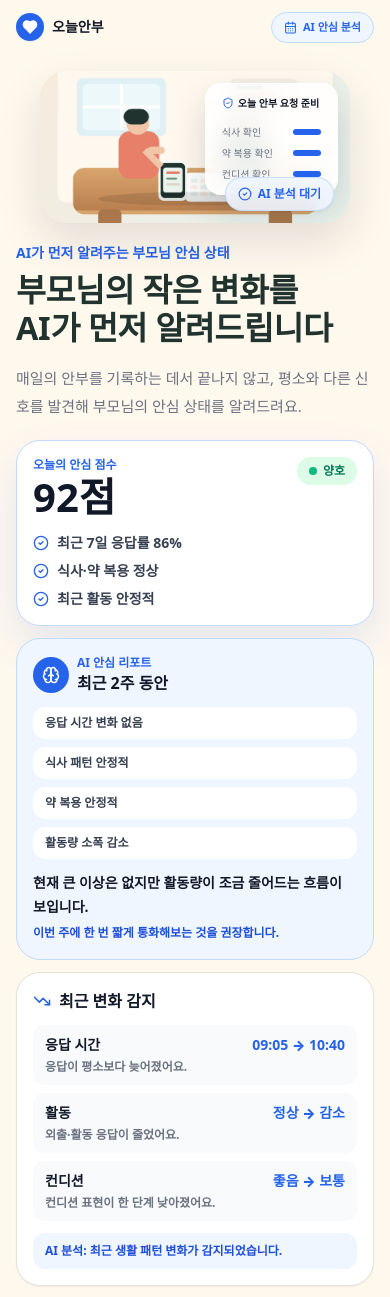
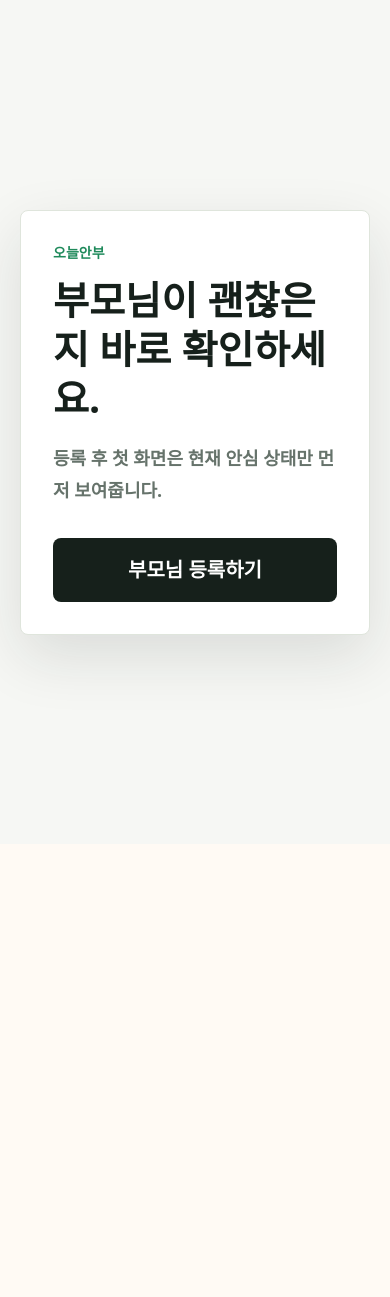
Before and after one commit to hotoksusu/Thinking-of-You, a Next.js app: page / in a window 390 px wide. Shown: the top 1297 px of the page. After the commit the page ends 844 px from the top, so only its background shows below. Built offline with nearby package versions, Linux system fonts and the light colour scheme; a web font is replaced by a local one.

Commit message:
Simplify home reassurance dashboard

```diff
--- a/app/page.tsx
+++ b/app/page.tsx
@@ -1,474 +1,194 @@
-import Image from "next/image";
-import Link from "next/link";
 import type { ReactNode } from "react";
-import {
-  ArrowRight,
-  Brain,
-  CalendarDays,
-  CheckCircle2,
-  ClipboardCheck,
-  Heart,
-  Info,
-  MessageCircle,
-  ShieldCheck,
-  Sparkles,
-  TrendingDown,
-  Users,
-} from "lucide-react";
-import { PricingSection } from "@/components/pricing-section";
-import { SampleStartButton } from "@/components/sample-start-button";
-import {
-  calculatePeaceScore,
-  detectPatternChanges,
-  generateAiInsight,
-  generateAiReport,
-  getProfileResponses,
-} from "@/lib/safety";
 
-const alertTags = ["오늘 응답 없음", "약 복용 미확인", "컨디션 나쁨", "2일 연속 미응답"];
-const brand = {
-  primary: "#2563EB",
-  dark: "#1D4ED8",
-  soft: "#EFF6FF",
-  border: "#BFDBFE",
-  text: "#111827",
-  subText: "#6B7280",
-  kakao: "#FEE500",
+type HomeProps = {
+  searchParams?: Promise<{
+    registered?: string;
+  }>;
 };
 
-export default function Home() {
-  const responses = getProfileResponses("mom");
-  const peaceScore = calculatePeaceScore(responses);
-  const aiReport = generateAiReport();
-  const patternChanges = detectPatternChanges();
-  const aiInsight = generateAiInsight();
+const evidence = [
+  {
+    label: "응답 상태",
+    value: "오전 8:42 안부 응답",
+    detail: "평소 응답 시간과 비슷합니다.",
+    tone: "bg-emerald-500",
+  },
+  {
+    label: "식사 상태",
+    value: "아침 식사 확인",
+    detail: "오늘 식사 흐름이 안정적입니다.",
+    tone: "bg-emerald-500",
+  },
+  {
+    label: "약 복용 상태",
+    value: "혈압약 복용 완료",
+    detail: "복용 확인이 정상 범위입니다.",
+    tone: "bg-emerald-500",
+  },
+  {
+    label: "활동 상태",
+    value: "평소 수준의 외출 감지",
+    detail: "급격한 활동 감소는 없습니다.",
+    tone: "bg-sky-500",
+  },
+];
+
+const family = [
+  { name: "민지", role: "딸", status: "확인함" },
+  { name: "현우", role: "아들", status: "알림 수신" },
+  { name: "이모", role: "보호자", status: "대기 중" },
+];
+
+export default async function Home({ searchParams }: HomeProps) {
+  const params = await searchParams;
+  const registered = params?.registered === "1";
+
+  if (!registered) {
+    return (
+      <main className="min-h-screen bg-[#f6f7f4] px-5 py-8 text-[#16201b]">
+        <section className="mx-auto flex min-h-[calc(100vh-4rem)] w-full max-w-[560px] items-center">
+          <div className="w-full rounded-lg border border-[#dfe5dc] bg-white p-8 shadow-[0_22px_60px_rgba(24,36,29,0.12)] sm:p-11">
+            <p className="text-sm font-black text-[#1f8a5b]">오늘안부</p>
+            <h1 className="mt-3 text-[2.45rem] font-black leading-tight tracking-normal sm:text-[3.35rem]">
+              부모님이 괜찮은지 바로 확인하세요.
+            </h1>
+            <p className="mt-5 text-lg font-semibold leading-8 text-[#66736b]">
+              등록 후 첫 화면은 현재 안심 상태만 먼저 보여줍니다.
+            </p>
+            <a
+              href="/?registered=1"
+              className="mt-8 flex min-h-16 w-full items-center justify-center rounded-lg bg-[#16201b] px-6 text-xl font-black text-white transition hover:bg-[#223028] focus:outline-none focus:ring-4 focus:ring-emerald-200"
+            >
+              부모님 등록하기
+            </a>
+          </div>
+        </section>
+      </main>
+    );
+  }
 
   return (
-    <main className="min-h-screen bg-[#fff8ed]" style={{ color: brand.text }}>
-      <section className="mx-auto min-h-screen w-full max-w-[390px] px-4 pb-8 pt-3">
-        <header className="flex items-center justify-between">
-          <Link href="/" className="flex items-center gap-2 text-sm font-extrabold">
-            <span className="flex size-7 items-center justify-center rounded-full bg-[#2563EB] text-white shadow-sm">
-              <Heart size={16} fill="currentColor" aria-hidden />
-            </span>
-            오늘안부
-          </Link>
-          <span className="inline-flex items-center gap-1.5 rounded-full border border-[#BFDBFE] bg-[#EFF6FF] px-3 py-1.5 text-[11px] font-bold text-[#2563EB]">
-            <CalendarDays size={13} aria-hidden />
-            AI 안심 분석
-          </span>
+    <main className="min-h-screen bg-[#f6f7f4] px-4 py-5 text-[#16201b] sm:px-7 sm:py-8">
+      <div className="mx-auto w-full max-w-[1060px]">
+        <header className="mb-5 flex items-start justify-between gap-4">
+          <div>
+            <p className="text-sm font-black text-[#1f8a5b]">오늘안부</p>
+            <h1 className="mt-1 text-3xl font-black tracking-normal">엄마 안심 상태</h1>
+          </div>
+          <a
+            href="/"
+            className="flex min-h-11 shrink-0 items-center justify-center rounded-lg border border-[#dfe5dc] bg-white px-4 text-sm font-black text-[#66736b]"
+          >
+            등록 전 보기
+          </a>
         </header>
 
-        <div className="mt-7 px-6">
-          <div className="relative overflow-hidden rounded-[1.7rem] bg-[#f5eee4] shadow-[0_18px_45px_rgba(15,23,42,0.12)]">
-            <Image
-              src="/hero-care.png"
-              alt="가족의 안부와 건강 루틴을 챙기는 모습"
-              width={640}
-              height={400}
-              priority
-              className="h-[152px] w-full object-cover object-center"
-            />
-            <div className="absolute right-3 top-3 rounded-2xl border border-white/80 bg-white/85 px-4 py-3 text-[10px] text-[#6B7280] shadow-[0_16px_34px_rgba(15,23,42,0.16)] backdrop-blur-md">
-              <p className="mb-2 inline-flex items-center gap-1 font-extrabold text-[#111827]">
-                <ShieldCheck size={12} className="text-[#2563EB]" aria-hidden />
-                오늘 안부 요청 준비
-              </p>
-              {["식사 확인", "약 복용 확인", "컨디션 확인"].map((item) => (
-                <div key={item} className="mt-1.5 flex items-center justify-between gap-5">
-                  <span>{item}</span>
-                  <span className="h-1.5 w-7 rounded-full bg-[#2563EB]" />
-                </div>
-              ))}
-            </div>
-            <div className="absolute bottom-3 right-4 inline-flex items-center gap-1.5 rounded-full border border-[#BFDBFE]/80 bg-[#EFF6FF]/90 px-3 py-2 text-xs font-extrabold text-[#2563EB] shadow-sm backdrop-blur">
-              <CheckCircle2 size={14} aria-hidden />
-              AI 분석 대기
-            </div>
+        <section className="grid gap-6 rounded-lg border border-[#dfe5dc] bg-white p-7 shadow-[0_22px_60px_rgba(24,36,29,0.12)] md:grid-cols-[1fr_220px] md:items-center md:p-9">
+          <div>
+            <span className="inline-flex min-h-9 items-center rounded-full bg-[#e5f5ee] px-4 text-base font-black text-[#1f8a5b]">
+              안심
+            </span>
+            <h2 className="mt-5 text-[2.35rem] font-black leading-tight tracking-normal sm:text-[3.6rem]">
+              엄마는 현재 안심 상태입니다.
+            </h2>
+            <p className="mt-4 text-xl font-black text-[#66736b]">최근 이상 신호 없음</p>
           </div>
-        </div>
-
-        <section className="mt-5">
-          <p className="text-sm font-extrabold text-[#2563EB]">
-            AI가 먼저 알려주는 부모님 안심 상태
-          </p>
-          <h1 className="mt-2 text-[2.03rem] font-black leading-[1.2] tracking-[-0.01em] text-brand-ink">
-            부모님의 작은 변화를
-            <br />
-            AI가 먼저 알려드립니다
-          </h1>
-          <p className="mt-4 text-[15px] leading-7 text-[#6B7280]">
-            매일의 안부를 기록하는 데서 끝나지 않고, 평소와 다른 신호를 발견해
-            부모님의 안심 상태를 알려드려요.
-          </p>
-        </section>
-
-        <section className="mt-5 space-y-3">
-          <PeaceScorePreview score={peaceScore.score} label={peaceScore.label} factors={peaceScore.factors} />
-          <AiReportPreview
-            period={aiReport.period}
-            highlights={aiReport.highlights}
-            opinion={aiReport.opinion}
-            recommendation={aiReport.recommendation}
-          />
-          <PatternChangePreview changes={patternChanges} />
-          <AiInsightPreview
-            period={aiInsight.period}
-            signals={aiInsight.signals}
-            opinion={aiInsight.opinion}
-          />
-        </section>
-
-        <section className="mt-6">
-          <h2 className="text-base font-black">무엇을 먼저 하시겠어요?</h2>
-          <div className="mt-3 space-y-3">
-            <ActionCard
-              href="/setup?mode=family&fresh=1"
-              icon={<Heart size={19} aria-hidden />}
-              tone="coral"
-              title="부모님 등록하기"
-              badge="추천"
-              description="부모님의 이름과 연락 방법을 먼저 설정해요."
-            />
-            <ActionCard
-              href="/home"
-              icon={<ClipboardCheck size={19} aria-hidden />}
-              tone="mint"
-              title="오늘 안심 상태 확인하기"
-              description="부모님의 안부와 이상 신호를 빠르게 확인해요."
-            />
+          <div className="grid min-h-36 content-center rounded-lg bg-[#10231b] p-6 text-white md:min-h-44">
+            <span className="text-sm font-black text-[#b9d5c8]">안심 점수</span>
+            <strong className="mt-2 text-5xl font-black leading-none">92점</strong>
           </div>
         </section>
 
-        <Link
-          href="/setup?mode=family&fresh=1"
-          className="mt-4 flex min-h-[3.35rem] w-full items-center justify-center gap-2 rounded-full bg-[#FEE500] px-5 text-sm font-black text-[#191919] shadow-[0_14px_30px_rgba(17,24,39,0.13)] transition hover:brightness-[0.98] active:scale-[0.98]"
-        >
-          <MessageCircle size={18} aria-hidden />
-          카카오로 간편 시작하기
-          <ArrowRight size={16} aria-hidden />
-        </Link>
-        <p className="mt-2 text-center text-[11px] font-semibold text-[#6B7280]">
-          보호자 계정으로 빠르게 시작해요
-        </p>
-
-        <div className="my-6 flex items-center gap-3 text-[11px] font-bold text-stone-400">
-          <span className="h-px flex-1 bg-brand-line" />
-          또는
-          <span className="h-px flex-1 bg-brand-line" />
-        </div>
-
-        <SampleStartButton className="w-full bg-white" />
-
-        <section className="mt-6">
-          <h2 className="text-lg font-black text-[#111827]">왜 오늘안부인가요?</h2>
-          <div className="mt-3 grid gap-3">
-            <CompareCard
-              title="안부 기록"
-              badge="기존 방식"
-              description="식사·약 복용 여부를 단순히 기록하고 확인해요."
-              items={["단순 기록만 제공", "놓친 신호를 직접 찾아야 함"]}
-            />
-            <CompareCard
-              title="오늘안부"
-              badge="AI 분석"
-              highlighted
-              description="기록을 해석해 평소와 다른 신호를 먼저 보여줘요."
-              items={["변화 감지", "AI 안심 리포트", "미응답 분석", "안심 점수"]}
-            />
+        <section className="mt-5 rounded-lg border border-[#dfe5dc] bg-white p-6">
+          <SectionTitle label="판단 근거" title="오늘 상태를 이렇게 확인했어요." />
+          <div className="mt-5 grid gap-3 md:grid-cols-4">
+            {evidence.map((item) => (
+              <article key={item.label} className="min-h-32 rounded-lg border border-[#dfe5dc] bg-[#fbfcfa] p-5">
+                <div className="flex items-start gap-3">
+                  <span className={`mt-1 size-3 shrink-0 rounded-full ${item.tone}`} />
+                  <div>
+                    <h3 className="font-black">{item.label}</h3>
+                    <p className="mt-2 text-sm font-bold text-[#66736b]">{item.value}</p>
+                    <p className="mt-2 text-sm leading-6 text-[#66736b]">{item.detail}</p>
+                  </div>
+                </div>
+              </article>
+            ))}
           </div>
         </section>
 
-        <section className="mt-6 rounded-[1.5rem] border border-[#BFDBFE] bg-white/90 p-4 shadow-[0_16px_38px_rgba(37,99,235,0.08)]">
-          <div className="flex items-start gap-3">
-            <span className="flex size-10 shrink-0 items-center justify-center rounded-full bg-[#EFF6FF] text-[#2563EB]">
-              <Users size={20} aria-hidden />
-            </span>
-            <div>
-              <p className="text-[11px] font-black uppercase tracking-[0.08em] text-[#2563EB]">
-                Family Network
-              </p>
-              <h2 className="mt-1 text-lg font-black text-[#111827]">가족 안심 네트워크</h2>
-              <p className="mt-2 text-sm leading-6 text-[#6B7280]">
-                형제자매와 함께 부모님의 상태를 확인하고 공유할 수 있습니다.
-              </p>
-            </div>
-          </div>
-          <div className="mt-4 rounded-2xl bg-[#EFF6FF] p-3">
-            <div className="flex items-center justify-between rounded-xl bg-white px-3 py-3 shadow-sm">
-              <span className="font-black text-[#111827]">엄마</span>
-              <span className="rounded-full bg-[#DCFCE7] px-2.5 py-1 text-[11px] font-black text-emerald-700">
-                최근 상태 공유
-              </span>
-            </div>
-            <div className="mt-3 grid grid-cols-3 gap-2 text-center text-xs font-black text-[#1D4ED8]">
-              {["장녀", "장남", "막내"].map((member) => (
-                <span key={member} className="rounded-full bg-white px-3 py-2 shadow-sm">
-                  {member}
-                </span>
-              ))}
-            </div>
+        <section className="mt-5 rounded-lg border border-[#dfe5dc] bg-white p-6">
+          <SectionTitle label="AI 안심 리포트" title="지금 필요한 말만 정리했어요." />
+          <div className="mt-5 grid gap-3 md:grid-cols-3">
+            <ReportCard title="최근 변화">
+              응답 시간과 활동량이 지난 7일 평균과 비슷합니다.
+            </ReportCard>
+            <ReportCard title="AI 해석">
+              식사, 복약, 활동 흐름이 안정적이라 위험 신호는 낮습니다.
+            </ReportCard>
+            <ReportCard title="권장 행동">
+              오늘은 가벼운 안부 메시지만 보내도 충분합니다.
+            </ReportCard>
           </div>
         </section>
 
-        <section className="mt-5 rounded-2xl border border-[#BFDBFE] bg-[#EFF6FF] px-4 py-4 shadow-[0_12px_28px_rgba(37,99,235,0.07)]">
-          <div className="flex items-start gap-3">
-            <span className="mt-0.5 flex size-8 shrink-0 items-center justify-center rounded-full bg-white text-[#2563EB] shadow-sm">
-              <Info size={17} aria-hidden />
+        <details className="mt-5 rounded-lg border border-[#dfe5dc] bg-white">
+          <summary className="flex min-h-24 cursor-pointer list-none items-center justify-between gap-4 p-6 marker:hidden">
+            <span>
+              <span className="block text-sm font-black text-[#1f8a5b]">변화 감지</span>
+              <strong className="mt-2 block text-2xl font-black">자세히 보기</strong>
             </span>
-            <div className="min-w-0">
-              <p className="text-[13px] font-extrabold text-[#111827]">
-                응답이 없거나 평소와 다른 상태가 반복되면 알려드려요.
-              </p>
-              <div className="mt-3 flex flex-wrap gap-1.5">
-                {alertTags.map((tag) => (
-                  <span
-                    key={tag}
-                    className="rounded-full border border-white bg-white px-2.5 py-1 text-[10px] font-bold text-[#1D4ED8] shadow-sm"
-                  >
-                    {tag}
-                  </span>
-                ))}
-              </div>
-            </div>
+            <span className="text-sm font-black text-[#66736b]">기본 접힘</span>
+          </summary>
+          <div className="grid gap-3 px-6 pb-6">
+            <p className="rounded-lg bg-[#f6f8f5] px-4 py-3 text-[#66736b]">
+              최근 24시간 동안 급격한 활동 감소는 없습니다.
+            </p>
+            <p className="rounded-lg bg-[#f6f8f5] px-4 py-3 text-[#66736b]">
+              복약 확인 시간이 평소보다 12분 늦었지만 정상 범위입니다.
+            </p>
+            <p className="rounded-lg bg-[#f6f8f5] px-4 py-3 text-[#66736b]">
+              밤사이 긴 미응답 구간은 감지되지 않았습니다.
+            </p>
+          </div>
+        </details>
+
+        <section className="mt-5 rounded-lg border border-[#dfe5dc] bg-white p-6">
+          <SectionTitle label="가족 네트워크" title="함께 확인하는 사람들" />
+          <div className="mt-5 grid gap-3 md:grid-cols-3">
+            {family.map((member) => (
+              <article
+                key={member.name}
+                className="flex min-h-24 items-center justify-between gap-4 rounded-lg border border-[#dfe5dc] bg-[#fbfcfa] p-5"
+              >
+                <div>
+                  <strong className="block text-lg font-black">{member.name}</strong>
+                  <span className="mt-1 block text-sm font-semibold text-[#66736b]">{member.role}</span>
+                </div>
+                <p className="shrink-0 font-black text-[#66736b]">{member.status}</p>
+              </article>
+            ))}
           </div>
         </section>
-
-        <PricingSection />
-
-        <footer className="mt-6 border-t border-brand-line pt-5 text-center text-xs leading-6 text-stone-500">
-          부모님이 카카오톡을 안 써도 문자·전화로 이어갈 수 있어요.
-        </footer>
-      </section>
+      </div>
     </main>
   );
 }
 
-function PeaceScorePreview({
-  score,
-  label,
-  factors,
-}: {
-  score: number;
-  label: string;
-  factors: string[];
-}) {
+function SectionTitle({ label, title }: { label: string; title: string }) {
   return (
-    <article className="rounded-[1.5rem] border border-[#BFDBFE] bg-white p-4 shadow-[0_18px_42px_rgba(37,99,235,0.12)]">
-      <div className="flex items-start justify-between">
-        <div>
-          <p className="text-xs font-black text-[#2563EB]">오늘의 안심 점수</p>
-          <p className="mt-1 text-[2.5rem] font-black leading-none text-[#111827]">
-            {score}점
-          </p>
-        </div>
-        <span className="inline-flex items-center gap-1.5 rounded-full bg-[#DCFCE7] px-3 py-1.5 text-xs font-black text-emerald-700">
-          <span className="size-2 rounded-full bg-emerald-500" />
-          {label}
-        </span>
-      </div>
-      <div className="mt-4 space-y-2">
-        {factors.map((factor) => (
-          <p key={factor} className="flex items-center gap-2 text-sm font-bold text-[#374151]">
-            <CheckCircle2 size={16} className="text-[#2563EB]" aria-hidden />
-            {factor}
-          </p>
-        ))}
-      </div>
+    <div>
+      <p className="text-sm font-black text-[#1f8a5b]">{label}</p>
+      <h2 className="mt-2 text-2xl font-black tracking-normal">{title}</h2>
+    </div>
+  );
+}
+
+function ReportCard({ title, children }: { title: string; children: ReactNode }) {
+  return (
+    <article className="min-h-32 rounded-lg border border-[#dfe5dc] bg-[#fbfcfa] p-5">
+      <h3 className="font-black">{title}</h3>
+      <p className="mt-3 leading-7 text-[#66736b]">{children}</p>
     </article>
   );
 }
-
-function AiReportPreview({
-  period,
-  highlights,
-  opinion,
-  recommendation,
-}: {
-  period: string;
-  highlights: string[];
-  opinion: string;
-  recommendation: string;
-}) {
-  return (
-    <article className="rounded-[1.5rem] border border-[#BFDBFE] bg-[#EFF6FF] p-4">
-      <div className="flex items-center gap-2">
-        <span className="flex size-9 items-center justify-center rounded-full bg-[#2563EB] text-white">
-          <Brain size={18} aria-hidden />
-        </span>
-        <div>
-          <p className="text-xs font-black text-[#2563EB]">AI 안심 리포트</p>
-          <h2 className="text-base font-black text-[#111827]">{period}</h2>
-        </div>
-      </div>
-      <div className="mt-3 grid gap-2">
-        {highlights.map((item) => (
-          <p key={item} className="rounded-xl bg-white px-3 py-2 text-xs font-bold text-[#374151]">
-            {item}
-          </p>
-        ))}
-      </div>
-      <p className="mt-3 text-sm font-bold leading-6 text-[#111827]">{opinion}</p>
-      <p className="mt-1 text-xs font-semibold leading-5 text-[#1D4ED8]">{recommendation}</p>
-    </article>
-  );
-}
-
-function PatternChangePreview({
-  changes,
-}: {
-  changes: ReturnType<typeof detectPatternChanges>;
-}) {
-  return (
-    <article className="rounded-[1.5rem] border border-brand-line bg-white p-4 shadow-sm">
-      <div className="flex items-center gap-2">
-        <TrendingDown size={18} className="text-[#2563EB]" aria-hidden />
-        <h2 className="text-base font-black text-[#111827]">최근 변화 감지</h2>
-      </div>
-      <div className="mt-3 space-y-2">
-        {changes.map((change) => (
-          <div key={change.label} className="rounded-xl bg-[#F8FAFC] px-3 py-2.5">
-            <div className="flex items-center justify-between text-sm font-black text-[#111827]">
-              <span>{change.label}</span>
-              <span className="text-[#2563EB]">
-                {change.before} → {change.after}
-              </span>
-            </div>
-            <p className="mt-1 text-xs font-semibold text-[#6B7280]">{change.analysis}</p>
-          </div>
-        ))}
-      </div>
-      <p className="mt-3 rounded-xl bg-[#EFF6FF] px-3 py-2 text-xs font-bold leading-5 text-[#1D4ED8]">
-        AI 분석: 최근 생활 패턴 변화가 감지되었습니다.
-      </p>
-    </article>
-  );
-}
-
-function AiInsightPreview({
-  period,
-  signals,
-  opinion,
-}: {
-  period: string;
-  signals: string[];
-  opinion: string;
-}) {
-  return (
-    <article className="rounded-[1.5rem] border border-[#DDD6FE] bg-[#F5F3FF] p-4">
-      <div className="flex items-center gap-2">
-        <Sparkles size={18} className="text-[#2563EB]" aria-hidden />
-        <h2 className="text-base font-black text-[#111827]">AI 인사이트</h2>
-      </div>
-      <p className="mt-2 text-xs font-black text-[#6B7280]">{period}</p>
-      <div className="mt-3 flex flex-wrap gap-1.5">
-        {signals.map((signal) => (
-          <span key={signal} className="rounded-full bg-white px-2.5 py-1 text-[11px] font-black text-[#1D4ED8]">
-            {signal}
-          </span>
-        ))}
-      </div>
-      <p className="mt-3 text-sm font-bold leading-6 text-[#111827]">{opinion}</p>
-    </article>
-  );
-}
-
-function CompareCard({
-  title,
-  badge,
-  description,
-  items,
-  highlighted,
-}: {
-  title: string;
-  badge: string;
-  description: string;
-  items: string[];
-  highlighted?: boolean;
-}) {
-  return (
-    <article
-      className={[
-        "rounded-[1.4rem] border p-4",
-        highlighted
-          ? "border-[#2563EB] bg-[#EFF6FF] shadow-[0_14px_34px_rgba(37,99,235,0.12)]"
-          : "border-brand-line bg-white",
-      ].join(" ")}
-    >
-      <div className="flex items-center justify-between">
-        <h3 className="text-base font-black text-[#111827]">{title}</h3>
-        <span
-          className={[
-            "rounded-full px-2.5 py-1 text-[10px] font-black",
-            highlighted ? "bg-[#2563EB] text-white" : "bg-stone-100 text-stone-500",
-          ].join(" ")}
-        >
-          {badge}
-        </span>
-      </div>
-      <p className="mt-2 text-xs font-semibold leading-5 text-[#6B7280]">{description}</p>
-      <div className="mt-3 flex flex-wrap gap-1.5">
-        {items.map((item) => (
-          <span key={item} className="rounded-full bg-white px-2.5 py-1 text-[10px] font-black text-[#1D4ED8]">
-            {item}
-          </span>
-        ))}
-      </div>
-    </article>
-  );
-}
-
-function ActionCard({
-  href,
-  icon,
-  tone,
-  title,
-  badge,
-  description,
-}: {
-  href: string;
-  icon: ReactNode;
-  tone: "coral" | "mint";
-  title: string;
-  badge?: string;
-  description: string;
-}) {
-  const isCoral = tone === "coral";
-
-  return (
-    <Link
-      href={href}
-      className={[
-        "group flex min-h-[92px] items-center gap-3 rounded-2xl border p-3.5 shadow-sm transition hover:-translate-y-0.5 hover:shadow-[0_16px_34px_rgba(15,23,42,0.10)] focus:outline-none focus:ring-4 focus:ring-[#BFDBFE]/70 active:scale-[0.99]",
-        isCoral
-          ? "border-[#FFC8BA] bg-[#FFF3EF]"
-          : "border-[#BFDBFE] bg-[#EFF6FF]",
-      ].join(" ")}
-    >
-      <span
-        className={[
-          "flex size-11 shrink-0 items-center justify-center rounded-full text-white shadow-sm",
-          isCoral ? "bg-[#F9735B]" : "bg-[#2563EB]",
-        ].join(" ")}
-      >
-        {icon}
-      </span>
-      <span className="min-w-0 flex-1">
-        <span className="flex items-center gap-2">
-          <span className="text-[15px] font-black">{title}</span>
-          {badge ? (
-            <span className="rounded-full bg-[#2563EB] px-2 py-0.5 text-[10px] font-black text-white">
-              {badge}
-            </span>
-          ) : null}
-        </span>
-        <span className="mt-1 block text-xs leading-5 text-[#6B7280]">
-          {description}
-        </span>
-      </span>
-      <span className="flex size-11 shrink-0 items-center justify-center rounded-full bg-white text-[#111827] shadow-[0_10px_28px_rgba(15,23,42,0.13)] transition group-hover:text-[#2563EB]">
-        <ArrowRight size={19} aria-hidden />
-      </span>
-    </Link>
-  );
-}
```
